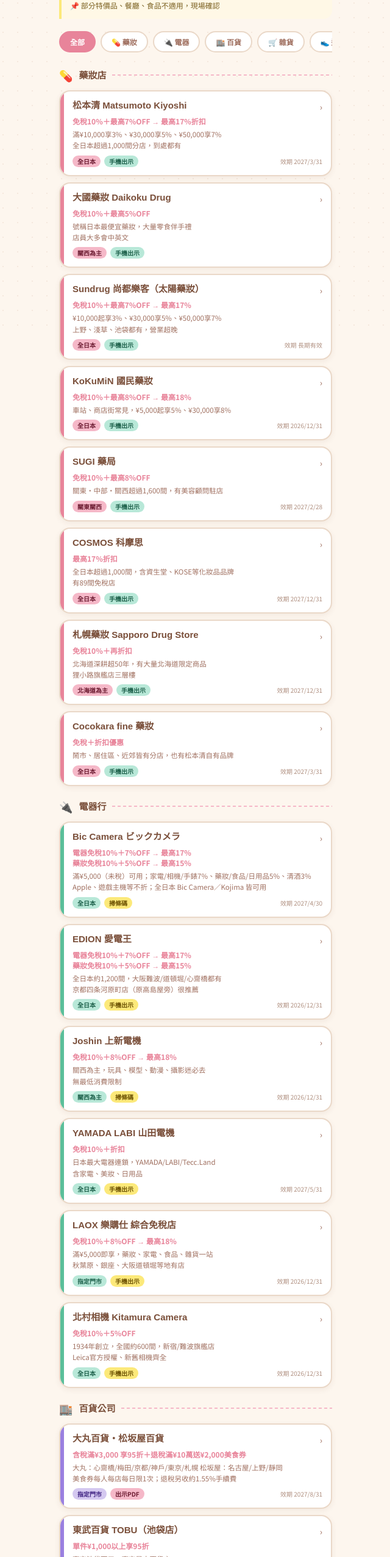
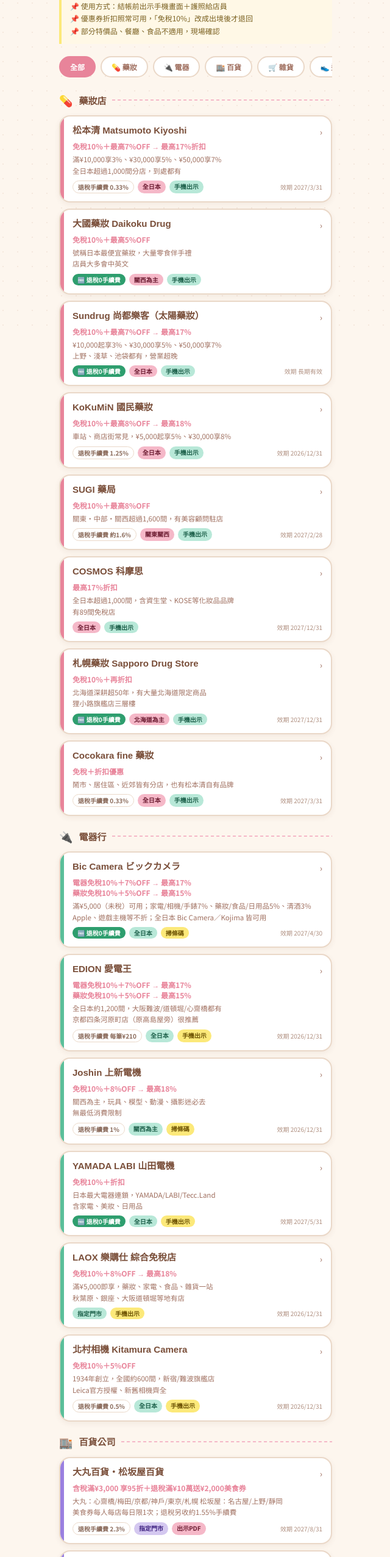
Before and after one commit to kogubako/nihon, a plain HTML site: page coupon.html in a window 1280 px wide. Shown: the part 247-2800 px from the top of the page at 61% size, without its empty margins (319-959 px from the left). Drawn offline with Linux system fonts and the light colour scheme; a web font is replaced by a local one.

Commit message:
Update coupon.html

```diff
--- a/coupon.html
+++ b/coupon.html
@@ -185,6 +185,8 @@
   .tag-purple { background: var(--lavender);color: #3d2080; }
   .tag-orange { background: var(--orange);  color: #7a3000; }
   .tag-gray   { background: #e8ddd5;        color: #5a4a40; }
+  .tag-free   { background: #2e9e6e; color: #fff; }
+  .tag-fee    { background: #fff; color: #8a6a5a; border: 1px solid var(--border); }
 
   .expiry {
     font-size: 10px; color: #b09080;
@@ -216,6 +218,7 @@
 
   <div class="top-note">
     ⚠️ <b>11/1 起退稅新制「先付後退」</b>：結帳先付含稅價，店家仍要看護照＋登記退款方式；回程在機場<b>托運行李前</b>先到海關機台刷護照確認，之後才退款（現金領取可能收手續費）。免稅品出境前別拆、別用，同一張收據有一件不在就整張不退<br>
+    📌 <span class="tag tag-free">🆓 退稅0手續費</span> = 店家吸收退稅手續費；其他店會從退稅金扣 0.33%～2.3% 不等（11/18 整理，可能變動）<br>
     📌 使用方式：結帳前出示手機畫面＋護照給店員<br>
     📌 優惠券折扣照常可用，「免稅10%」改成出境後才退回<br>
     📌 部分特價品、餐廳、食品不適用，現場確認
@@ -251,6 +254,7 @@
           <div class="card-discount">免稅10%＋最高7%OFF → 最高17%折扣</div>
           <div class="card-desc">滿¥10,000享3%、¥30,000享5%、¥50,000享7%<br>全日本超過1,000間分店，到處都有</div>
           <div class="card-footer">
+            <span class="tag tag-fee">退稅手續費 0.33%</span>
             <span class="tag tag-pink">全日本</span>
             <span class="tag tag-mint">手機出示</span>
             <span class="expiry">效期 2027/3/31</span>
@@ -270,6 +274,7 @@
           <div class="card-discount">免稅10%＋最高5%OFF</div>
           <div class="card-desc">號稱日本最便宜藥妝，大量零食伴手禮<br>店員大多會中英文</div>
           <div class="card-footer">
+            <span class="tag tag-free" title="退稅手續費 0%">🆓 退稅0手續費</span>
             <span class="tag tag-pink">關西為主</span>
             <span class="tag tag-mint">手機出示</span>
           </div>
@@ -288,6 +293,7 @@
           <div class="card-discount">免稅10%＋最高7%OFF → 最高17%</div>
           <div class="card-desc">¥10,000起享3%、¥30,000享5%、¥50,000享7%<br>上野、淺草、池袋都有，營業超晚</div>
           <div class="card-footer">
+            <span class="tag tag-free" title="退稅手續費 0%">🆓 退稅0手續費</span>
             <span class="tag tag-pink">全日本</span>
             <span class="tag tag-mint">手機出示</span>
             <span class="expiry">效期 長期有效</span>
@@ -307,6 +313,7 @@
           <div class="card-discount">免稅10%＋最高8%OFF → 最高18%</div>
           <div class="card-desc">車站、商店街常見，¥5,000起享5%、¥30,000享8%</div>
           <div class="card-footer">
+            <span class="tag tag-fee">退稅手續費 1.25%</span>
             <span class="tag tag-pink">全日本</span>
             <span class="tag tag-mint">手機出示</span>
             <span class="expiry">效期 2026/12/31</span>
@@ -326,6 +333,7 @@
           <div class="card-discount">免稅10%＋最高8%OFF</div>
           <div class="card-desc">關東・中部・關西超過1,600間，有美容顧問駐店</div>
           <div class="card-footer">
+            <span class="tag tag-fee">退稅手續費 約1.6%</span>
             <span class="tag tag-pink">關東關西</span>
             <span class="tag tag-mint">手機出示</span>
             <span class="expiry">效期 2027/2/28</span>
@@ -364,6 +372,7 @@
           <div class="card-discount">免稅10%＋再折扣</div>
           <div class="card-desc">北海道深耕超50年，有大量北海道限定商品<br>狸小路旗艦店三層樓</div>
           <div class="card-footer">
+            <span class="tag tag-free" title="退稅手續費 0%（收1%但直接降價1%補回）">🆓 退稅0手續費</span>
             <span class="tag tag-pink">北海道為主</span>
             <span class="tag tag-mint">手機出示</span>
             <span class="expiry">效期 2027/12/31</span>
@@ -383,6 +392,7 @@
           <div class="card-discount">免稅＋折扣優惠</div>
           <div class="card-desc">鬧市、居住區、近郊皆有分店，也有松本清自有品牌</div>
           <div class="card-footer">
+            <span class="tag tag-fee">退稅手續費 0.33%</span>
             <span class="tag tag-pink">全日本</span>
             <span class="tag tag-mint">手機出示</span>
             <span class="expiry">效期 2027/3/31</span>
@@ -411,6 +421,7 @@
           <div class="card-discount">電器免稅10%＋7%OFF → 最高17%<br>藥妝免稅10%＋5%OFF → 最高15%</div>
           <div class="card-desc">滿¥5,000（未稅）可用；家電/相機/手錶7%、藥妝/食品/日用品5%、清酒3%<br>Apple、遊戲主機等不折；全日本 Bic Camera／Kojima 皆可用</div>
           <div class="card-footer">
+            <span class="tag tag-free" title="退稅手續費 0%">🆓 退稅0手續費</span>
             <span class="tag tag-mint">全日本</span>
             <span class="tag tag-yellow">掃條碼</span>
             <span class="expiry">效期 2027/4/30</span>
@@ -430,6 +441,7 @@
           <div class="card-discount">電器免稅10%＋7%OFF → 最高17%<br>藥妝免稅10%＋5%OFF → 最高15%</div>
           <div class="card-desc">全日本約1,200間，大阪難波/道頓堀/心齋橋都有<br>京都四条河原町店（原高島屋旁）很推薦</div>
           <div class="card-footer">
+            <span class="tag tag-fee">退稅手續費 每筆¥210</span>
             <span class="tag tag-mint">全日本</span>
             <span class="tag tag-yellow">手機出示</span>
             <span class="expiry">效期 2026/12/31</span>
@@ -449,6 +461,7 @@
           <div class="card-discount">免稅10%＋8%OFF → 最高18%</div>
           <div class="card-desc">關西為主，玩具、模型、動漫、攝影迷必去<br>無最低消費限制</div>
           <div class="card-footer">
+            <span class="tag tag-fee">退稅手續費 1%</span>
             <span class="tag tag-mint">關西為主</span>
             <span class="tag tag-yellow">掃條碼</span>
             <span class="expiry">效期 2026/12/31</span>
@@ -468,6 +481,7 @@
           <div class="card-discount">免稅10%＋折扣</div>
           <div class="card-desc">日本最大電器連鎖，YAMADA/LABI/Tecc.Land<br>含家電、美妝、日用品</div>
           <div class="card-footer">
+            <span class="tag tag-free" title="退稅手續費 0%">🆓 退稅0手續費</span>
             <span class="tag tag-mint">全日本</span>
             <span class="tag tag-yellow">手機出示</span>
             <span class="expiry">效期 2027/5/31</span>
@@ -506,6 +520,7 @@
           <div class="card-discount">免稅10%＋5%OFF</div>
           <div class="card-desc">1934年創立，全國約600間，新宿/難波旗艦店<br>Leica官方授權、新舊相機齊全</div>
           <div class="card-footer">
+            <span class="tag tag-fee">退稅手續費 0.5%</span>
             <span class="tag tag-mint">全日本</span>
             <span class="tag tag-yellow">手機出示</span>
             <span class="expiry">效期 2026/12/31</span>
@@ -534,6 +549,7 @@
           <div class="card-discount">含稅滿¥3,000 享95折＋退稅滿¥10萬送¥2,000美食券</div>
           <div class="card-desc">大丸：心齋橋/梅田/京都/神戶/東京/札幌 松坂屋：名古屋/上野/靜岡<br>美食券每人每店每日限1次；退稅另收約1.55%手續費</div>
           <div class="card-footer">
+            <span class="tag tag-fee">退稅手續費 2.3%</span>
             <span class="tag tag-purple">指定門市</span>
             <span class="tag tag-pink">出示PDF</span>
             <span class="expiry">效期 2027/8/31</span>
@@ -554,6 +570,7 @@
           <div class="card-discount">單件¥1,000以上享95折</div>
           <div class="card-desc">東京池袋西口，東京最大百貨之一<br>需先去2F免稅服務台換取優惠券</div>
           <div class="card-footer">
+            <span class="tag tag-fee">退稅手續費 1%</span>
             <span class="tag tag-purple">池袋</span>
             <span class="tag tag-gray">需換券</span>
             <span class="expiry">效期 2027/9/30</span>
@@ -592,6 +609,7 @@
           <div class="card-discount">消費滿¥2,000享95折</div>
           <div class="card-desc">大阪、名古屋、奈良等關西地區<br>阿倍野海闊天空總店為旗艦</div>
           <div class="card-footer">
+            <span class="tag tag-fee">退稅手續費 2.3%</span>
             <span class="tag tag-purple">關西為主</span>
             <span class="tag tag-pink">手機出示</span>
             <span class="expiry">效期 2026/12/31</span>
@@ -611,6 +629,7 @@
           <div class="card-discount">消費滿¥3,000享95折</div>
           <div class="card-desc">新宿西口，內含Bic Camera電器區<br>信用卡可用</div>
           <div class="card-footer">
+            <span class="tag tag-fee">退稅手續費 1.5%</span>
             <span class="tag tag-purple">新宿</span>
             <span class="tag tag-pink">手機出示</span>
             <span class="expiry">效期 2027/3/31</span>
@@ -630,6 +649,7 @@
           <div class="card-discount">消費滿¥3,000享95折</div>
           <div class="card-desc">出示官方APP「SHOPPINGCOUPON」QR碼及護照<br>新宿伊勢丹、日本橋三越等多店適用</div>
           <div class="card-footer">
+            <span class="tag tag-fee">退稅手續費 2.3%</span>
             <span class="tag tag-purple">全日本</span>
             <span class="tag tag-pink">APP QR碼</span>
           </div>
@@ -648,6 +668,7 @@
           <div class="card-discount">旅客專屬折扣</div>
           <div class="card-desc">梅田為主要據點，大阪購物首選</div>
           <div class="card-footer">
+            <span class="tag tag-fee">退稅手續費 阪急2.3%／阪神1.55%</span>
             <span class="tag tag-purple">梅田</span>
             <span class="tag tag-pink">手機出示</span>
           </div>
@@ -666,6 +687,7 @@
           <div class="card-discount">折扣＋送¥500購物券</div>
           <div class="card-desc">全日本19間購物中心・Outlet，含LaLaport、EXPOCITY<br>中信卡加碼最高10%退稅+10%折扣</div>
           <div class="card-footer">
+            <span class="tag tag-fee">退稅手續費 1.5%</span>
             <span class="tag tag-purple">全日本19間</span>
             <span class="tag tag-gray">含Outlet</span>
           </div>
@@ -693,6 +715,7 @@
           <div class="card-discount">免稅10%＋最高7%OFF</div>
           <div class="card-desc">未稅滿¥10,000享5%、¥30,000享7%；不可用截圖，要開即時券面<br>全日本皆可、部分24小時，生鮮零食伴手禮齊全</div>
           <div class="card-footer">
+            <span class="tag tag-free" title="退稅手續費 0%">🆓 退稅0手續費</span>
             <span class="tag tag-orange">全日本</span>
             <span class="tag tag-mint">手機出示</span>
             <span class="expiry">效期 2027/12/31</span>
@@ -712,6 +735,7 @@
           <div class="card-discount">免稅10%＋最高7%OFF<br>持JCB卡最高22%</div>
           <div class="card-desc">上野御徒町八棟主題館，10萬項商品<br>食品、藥妝、服飾、家電、寢具全有</div>
           <div class="card-footer">
+            <span class="tag tag-free" title="退稅手續費 0%">🆓 退稅0手續費</span>
             <span class="tag tag-orange">上野</span>
             <span class="tag tag-mint">手機出示</span>
             <span class="expiry">效期 2027/4/30</span>
@@ -731,6 +755,7 @@
           <div class="card-discount">超市95折＋送¥500購物券</div>
           <div class="card-desc">每消費¥5,500可用一張¥500券<br>非每間都適用，結帳前確認</div>
           <div class="card-footer">
+            <span class="tag tag-fee">退稅手續費 1.5%</span>
             <span class="tag tag-orange">指定門市</span>
             <span class="tag tag-gray">現場確認</span>
           </div>
@@ -768,6 +793,7 @@
           <div class="card-discount">消費滿¥5,500享免稅</div>
           <div class="card-desc">全日本400多間，銀座旗艦有專用免稅櫃台<br>設計感足、價格親民</div>
           <div class="card-footer">
+            <span class="tag tag-fee">退稅手續費 1%</span>
             <span class="tag tag-orange">全日本</span>
           </div>
         </div>
@@ -813,6 +839,7 @@
           <div class="card-discount">旅客專屬折扣</div>
           <div class="card-desc">綜合運動用品，品牌齊全</div>
           <div class="card-footer">
+            <span class="tag tag-fee">退稅手續費 2%</span>
             <span class="tag tag-yellow">指定門市</span>
             <span class="expiry">效期 2026/12/31</span>
           </div>
```
